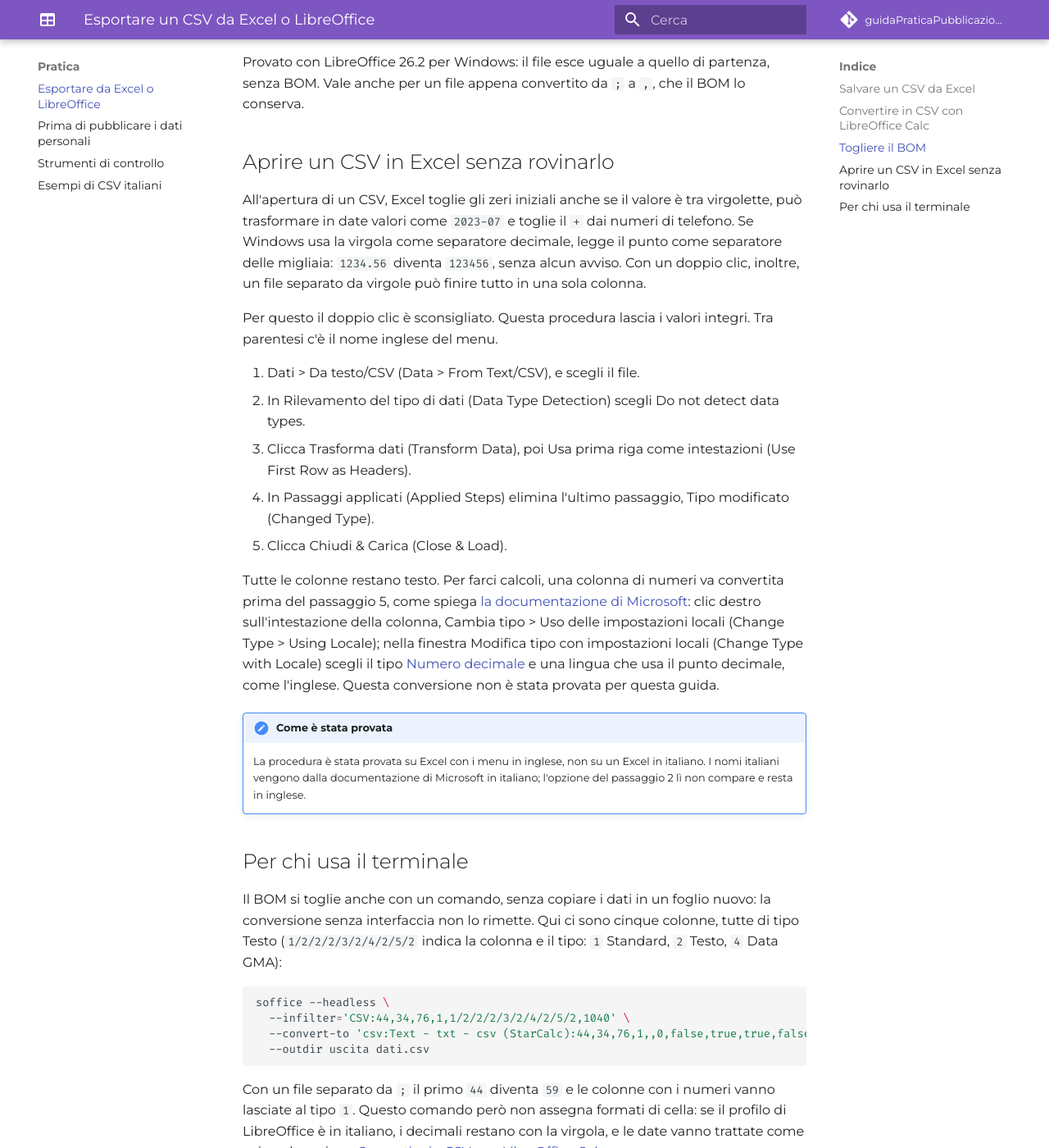
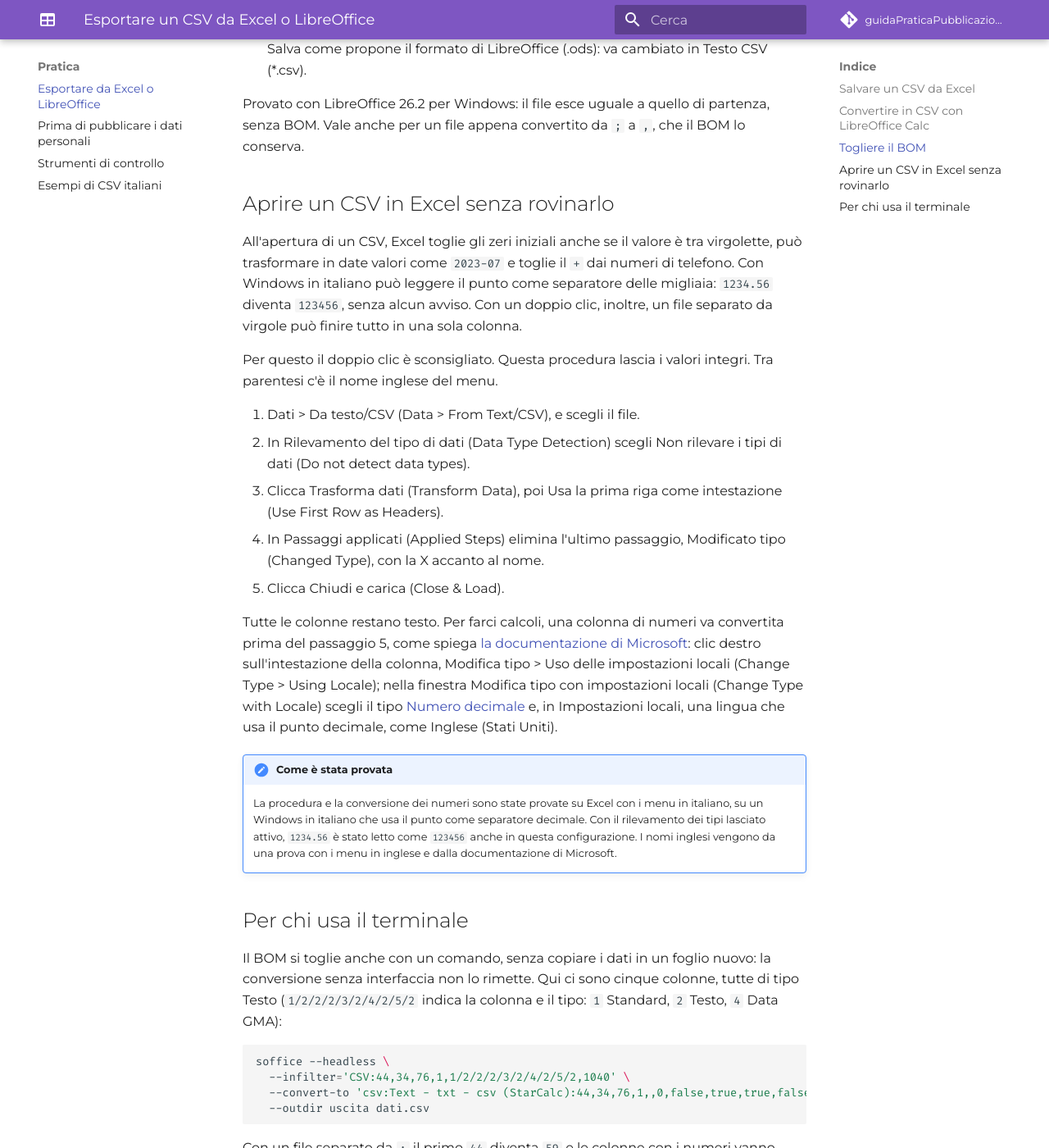
Before and after one commit to ondata/guidaPraticaPubblicazioneCSV, an MkDocs documentation site: the page built from docs/guida/linee_guida_pubblicazione/Linee_guida_importazione_esportazione.md, in a window 1280 px wide and 1400 px high, scrolled down 3112 px. Shown: the whole window at 82% size. Built offline with MkDocs 1.6.1 and Material for MkDocs 9.7.7, drawn with Linux system fonts in a browser that asks for light colours; comment, search, counter and statistics services are not loaded; some of the changed text lies outside the part shown.

Commit message:
docs: Excel provato con menu italiani
Co-Authored-By: Claude Opus 5.5 <noreply@anthropic.com>
Claude-Session: https://claude.ai/code/session_01RCCNPKrWt4tp2kKJYeM5Rt

```diff
--- a/docs/guida/linee_guida_pubblicazione/Linee_guida_importazione_esportazione.md
+++ b/docs/guida/linee_guida_pubblicazione/Linee_guida_importazione_esportazione.md
@@ -17,10 +17,10 @@ Dopo l'esportazione apri il file con un editor di testo, come Blocco note. Contr
 
 ## Salvare un CSV da Excel
 
-Usa File > Salva con nome e scegli il formato «CSV UTF-8».
+Usa File > Salva con nome e, in Salva come, scegli «CSV UTF-8 (delimitato da virgole)».
 
-- **«CSV UTF-8»:** conserva tutti i caratteri e aggiunge il BOM (Byte Order Mark, un segno invisibile all'inizio del file). Meglio pubblicare il file senza BOM, ma un file che lo contiene non è sbagliato: per toglierlo vedi [più sotto](#togliere-il-bom).
-- **«CSV» semplice:** scrive in Windows-1252. `à` e `€` restano, mentre caratteri come `ł` o `日` diventano `?` e non si possono più recuperare. Meglio evitarlo.
+- **«CSV UTF-8 (delimitato da virgole)»:** conserva tutti i caratteri e aggiunge il BOM (Byte Order Mark, un segno invisibile all'inizio del file). Nonostante il nome, con Windows in italiano il separatore è `;`, e il file va [convertito](#convertire-in-csv-con-libreoffice-calc). Meglio pubblicare il file senza BOM, ma un file che lo contiene non è sbagliato: per toglierlo vedi [più sotto](#togliere-il-bom).
+- **«CSV (delimitato dal separatore di elenco)»:** scrive in Windows-1252. `à` e `€` restano, mentre caratteri come `ł` o `日` diventano `?` e non si possono più recuperare. Meglio evitarlo.
 - **Se la tua versione di Excel non ha «CSV UTF-8»:** converti il file con [LibreOffice Calc](#convertire-in-csv-con-libreoffice-calc).
 
 ## Convertire in CSV con LibreOffice Calc
@@ -66,21 +66,21 @@ Provato con LibreOffice 26.2 per Windows: il file esce uguale a quello di parten
 
 ## Aprire un CSV in Excel senza rovinarlo
 
-All'apertura di un CSV, Excel toglie gli zeri iniziali anche se il valore è tra virgolette, può trasformare in date valori come `2023-07` e toglie il `+` dai numeri di telefono. Se Windows usa la virgola come separatore decimale, legge il punto come separatore delle migliaia: `1234.56` diventa `123456`, senza alcun avviso. Con un doppio clic, inoltre, un file separato da virgole può finire tutto in una sola colonna.
+All'apertura di un CSV, Excel toglie gli zeri iniziali anche se il valore è tra virgolette, può trasformare in date valori come `2023-07` e toglie il `+` dai numeri di telefono. Con Windows in italiano può leggere il punto come separatore delle migliaia: `1234.56` diventa `123456`, senza alcun avviso. Con un doppio clic, inoltre, un file separato da virgole può finire tutto in una sola colonna.
 
 Per questo il doppio clic è sconsigliato. Questa procedura lascia i valori integri. Tra parentesi c'è il nome inglese del menu.
 
 1. Dati > Da testo/CSV (Data > From Text/CSV), e scegli il file.
-2. In Rilevamento del tipo di dati (Data Type Detection) scegli Do not detect data types.
-3. Clicca Trasforma dati (Transform Data), poi Usa prima riga come intestazioni (Use First Row as Headers).
-4. In Passaggi applicati (Applied Steps) elimina l'ultimo passaggio, Tipo modificato (Changed Type).
-5. Clicca Chiudi & Carica (Close & Load).
+2. In Rilevamento del tipo di dati (Data Type Detection) scegli Non rilevare i tipi di dati (Do not detect data types).
+3. Clicca Trasforma dati (Transform Data), poi Usa la prima riga come intestazione (Use First Row as Headers).
+4. In Passaggi applicati (Applied Steps) elimina l'ultimo passaggio, Modificato tipo (Changed Type), con la X accanto al nome.
+5. Clicca Chiudi e carica (Close & Load).
 
-Tutte le colonne restano testo. Per farci calcoli, una colonna di numeri va convertita prima del passaggio 5, come spiega [la documentazione di Microsoft](https://support.microsoft.com/it-it/excel/set-a-locale-or-region-for-data-power-query): clic destro sull'intestazione della colonna, Cambia tipo > Uso delle impostazioni locali (Change Type > Using Locale); nella finestra Modifica tipo con impostazioni locali (Change Type with Locale) scegli il tipo [Numero decimale](https://support.microsoft.com/it-it/excel/add-or-change-data-types-power-query) e una lingua che usa il punto decimale, come l'inglese. Questa conversione non è stata provata per questa guida.
+Tutte le colonne restano testo. Per farci calcoli, una colonna di numeri va convertita prima del passaggio 5, come spiega [la documentazione di Microsoft](https://support.microsoft.com/it-it/excel/set-a-locale-or-region-for-data-power-query): clic destro sull'intestazione della colonna, Modifica tipo > Uso delle impostazioni locali (Change Type > Using Locale); nella finestra Modifica tipo con impostazioni locali (Change Type with Locale) scegli il tipo [Numero decimale](https://support.microsoft.com/it-it/excel/add-or-change-data-types-power-query) e, in Impostazioni locali, una lingua che usa il punto decimale, come Inglese (Stati Uniti).
 
 !!! note "Come è stata provata"
 
-    La procedura è stata provata su Excel con i menu in inglese, non su un Excel in italiano. I nomi italiani vengono dalla documentazione di Microsoft in italiano; l'opzione del passaggio 2 lì non compare e resta in inglese.
+    La procedura e la conversione dei numeri sono state provate su Excel con i menu in italiano, su un Windows in italiano che usa il punto come separatore decimale. Con il rilevamento dei tipi lasciato attivo, `1234.56` è stato letto come `123456` anche in questa configurazione. I nomi inglesi vengono da una prova con i menu in inglese e dalla documentazione di Microsoft.
 
 ## Per chi usa il terminale
 
```
Also changed, not shown: CHANGELOG.md (+1 -1 lines), LOG.md (+2 -1 lines).
